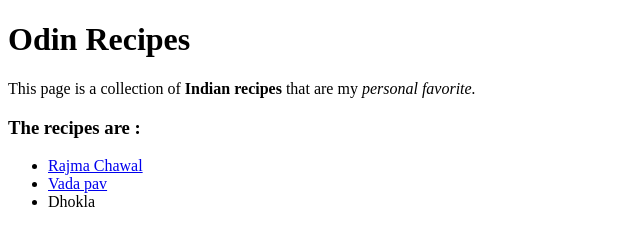
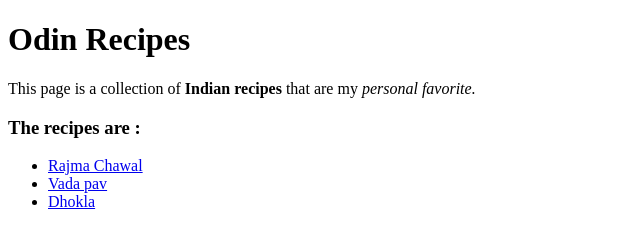
Before and after one commit to makwanadeepam/odin-recipes, a plain HTML site: page index.html in a window 1280 px wide. Shown: the full height of the page, 0-640 px from the left. Drawn offline with Linux system fonts and the light colour scheme.

Commit message:
Linked : index page with all list elements

```diff
--- a/index.html
+++ b/index.html
@@ -11,7 +11,7 @@
     <ul>
         <li><a href="rajma-chawal.html">Rajma Chawal</a></li>
         <li><a href="vadapav.html">Vada pav</a></li>
-        <li>Dhokla</li>
+        <li><a href="dhokla.html">Dhokla</a></li>
     </ul>
 </body>
 </html>
```
